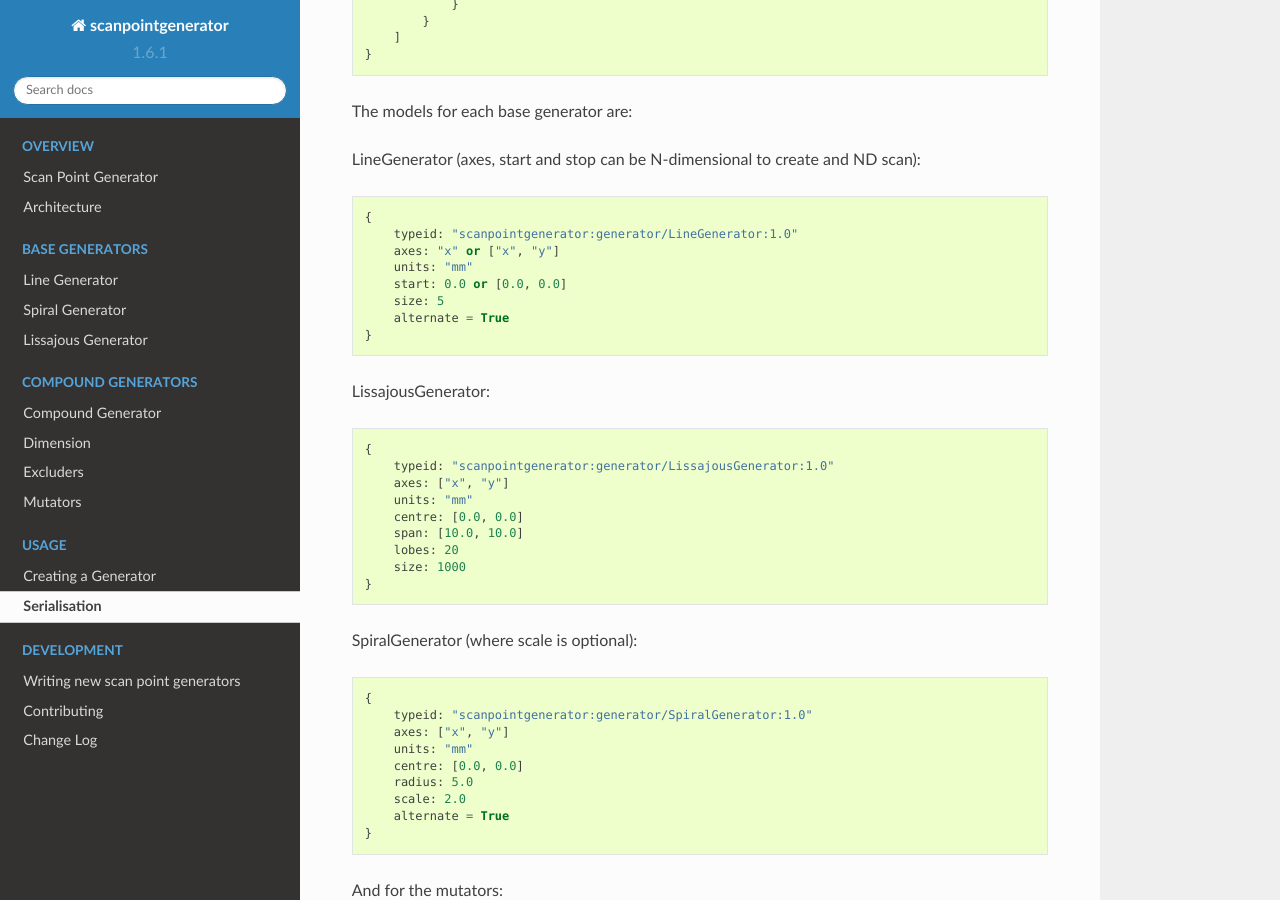
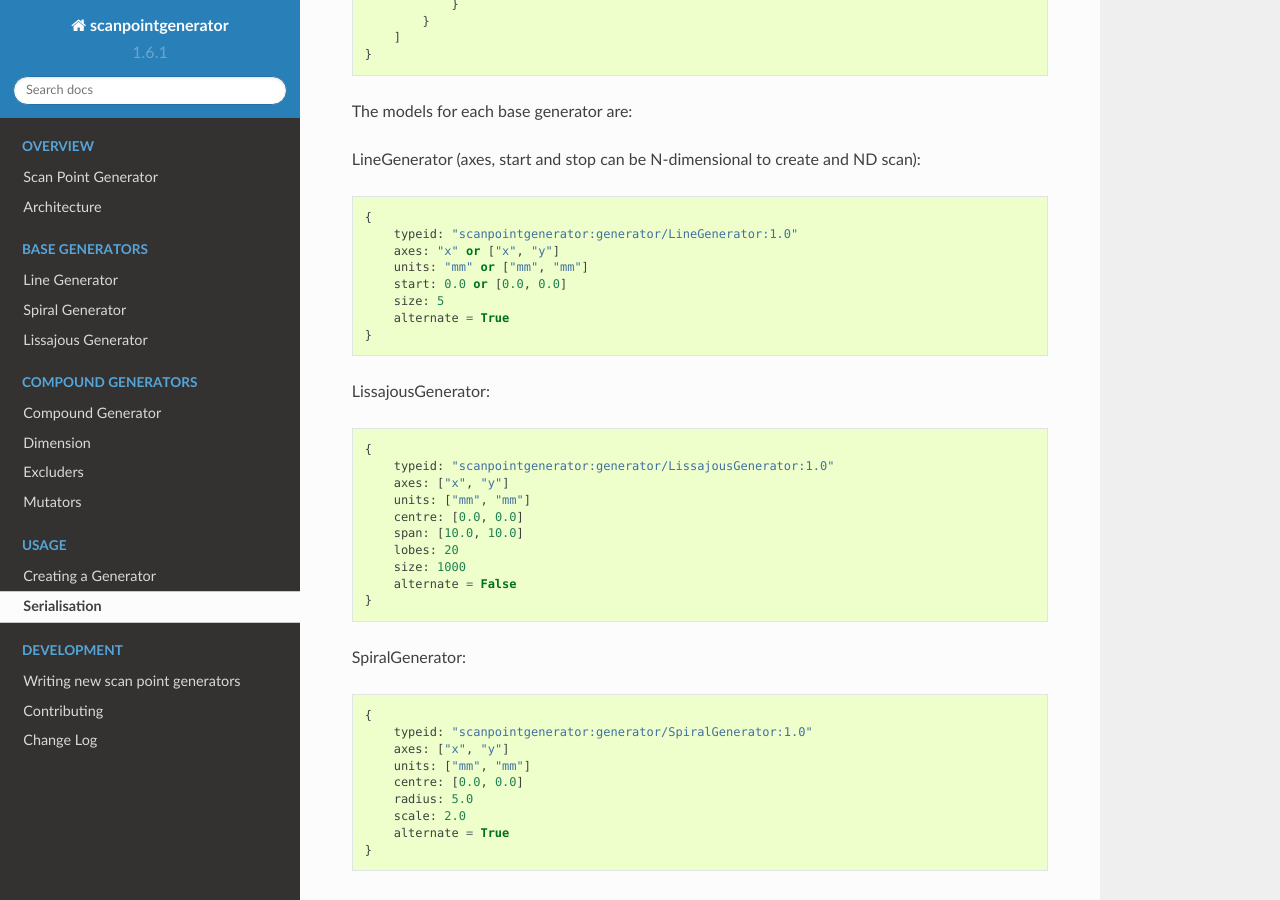
Before and after one commit to DiamondLightSource/scanpointgenerator, a Sphinx documentation site: the page built from docs/serialisation.rst, in a window 1280 px wide and 900 px high, scrolled down 921 px. Built offline with Sphinx 7.4.7 and the Read the Docs theme 2.0.0, drawn with Linux system fonts in a browser that asks for light colours.

Commit message:
Fixup to serialisation documentation
Units should be recorded as an array.

```diff
--- a/docs/serialisation.rst
+++ b/docs/serialisation.rst
@@ -56,7 +56,7 @@ LineGenerator (axes, start and stop can be N-dimensional to create and ND scan):
     {
         typeid: "scanpointgenerator:generator/LineGenerator:1.0"
         axes: "x" or ["x", "y"]
-        units: "mm"
+        units: "mm" or ["mm", "mm"]
         start: 0.0 or [0.0, 0.0]
         size: 5
         alternate = True
@@ -67,19 +67,20 @@ LissajousGenerator::
     {
         typeid: "scanpointgenerator:generator/LissajousGenerator:1.0"
         axes: ["x", "y"]
-        units: "mm"
+        units: ["mm", "mm"]
         centre: [0.0, 0.0]
         span: [10.0, 10.0]
         lobes: 20
         size: 1000
+        alternate = False
     }
 
-SpiralGenerator (where scale is optional)::
+SpiralGenerator::
 
     {
         typeid: "scanpointgenerator:generator/SpiralGenerator:1.0"
         axes: ["x", "y"]
-        units: "mm"
+        units: ["mm", "mm"]
         centre: [0.0, 0.0]
         radius: 5.0
         scale: 2.0
```
